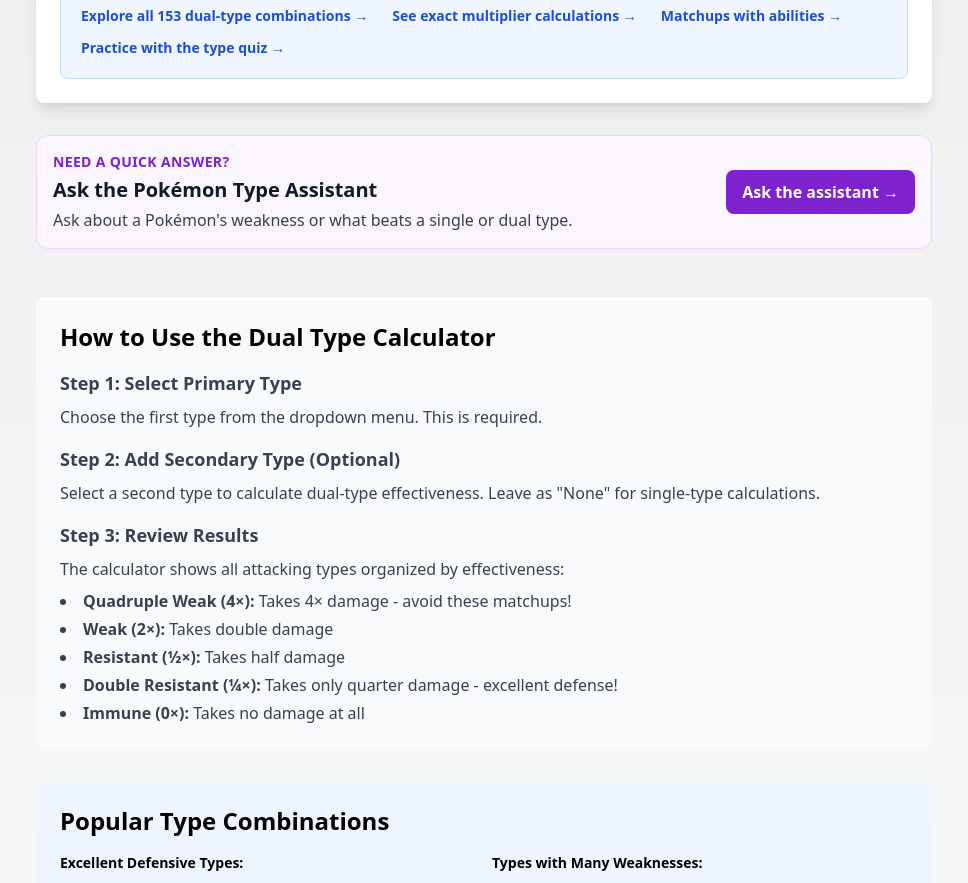
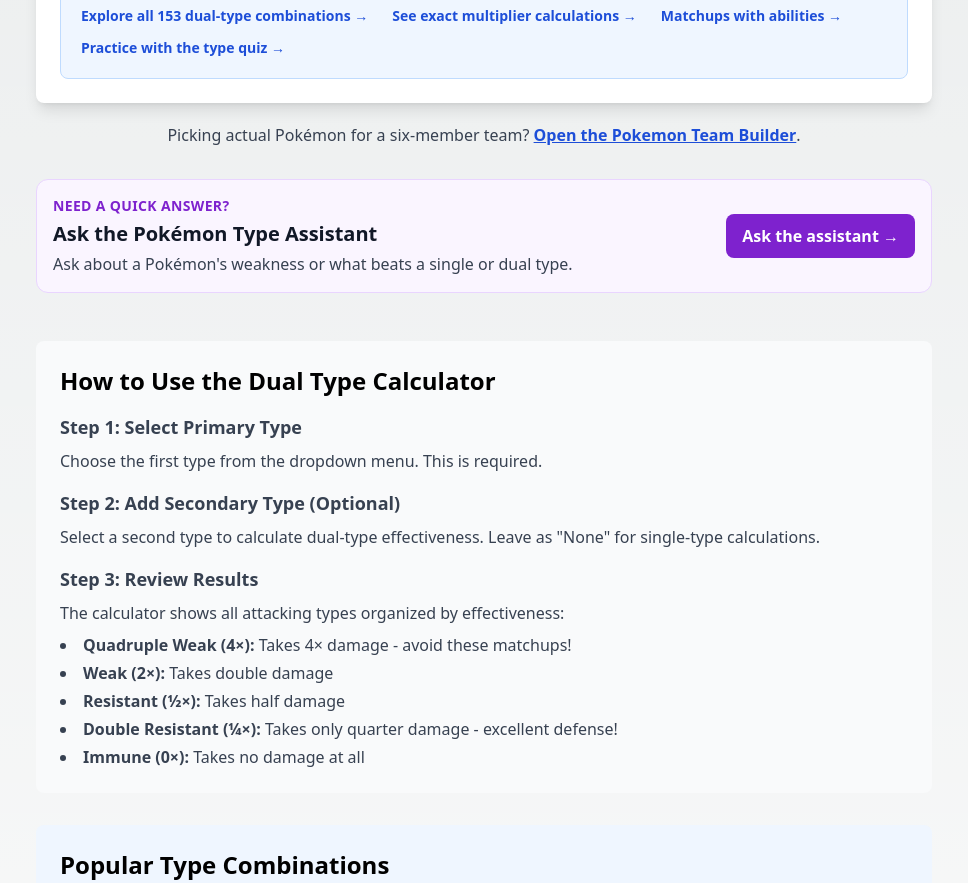
Before and after one commit to lincyang720/type-chart-calculator, a Next.js app: page /calculator in a window 1280 px wide. Shown: the part 2520-3403 px from the top of the page, without its empty margins (156-1124 px from the left). Built offline with nearby package versions, Linux system fonts and the light colour scheme.

Commit message:
feat: link and index Pokemon Team Builder from app/calculator/page.tsx

```diff
--- a/app/calculator/page.tsx
+++ b/app/calculator/page.tsx
@@ -67,6 +67,11 @@ export default function CalculatorPage() {
         </p>
 
         <DualTypeCalculator />
+
+        <p className="mt-5 text-center text-gray-700">
+          Picking actual Pokémon for a six-member team?{' '}
+          <a href="/team-builder" className="font-semibold text-blue-700 underline">Open the Pokemon Team Builder</a>.
+        </p>
 
         <div className="mt-8">
           <AssistantEntryCta compact />
```
